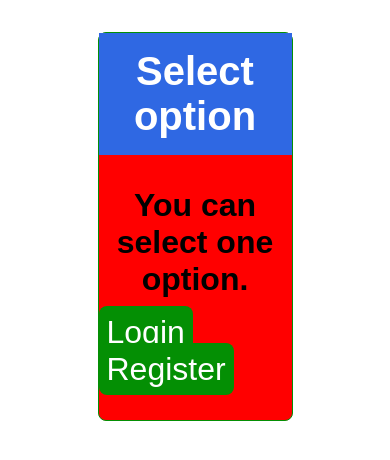
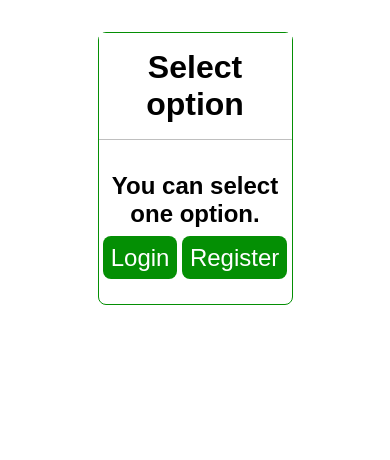
Before and after one commit to abelgmz/practice_1_web, a plain HTML site: page index.html in a window 390 px wide. Drawn offline with Linux system fonts and the light colour scheme.

Commit message:
update general mediaqueries file

```diff
--- a/css/_general-mediaqueries.scss
+++ b/css/_general-mediaqueries.scss
@@ -16,17 +16,38 @@
 }
 
 @media screen and (max-width: 768px) {
-	.card {
-		width: 50%;
-		background-color: blue;
+	body {
+		.card {
+			width: 50%;
+			background-color: blue;
+		}
 	}
 }
 
 @media screen and (max-width: 576px) {
 	body {
 		.card {
+			background-color: white;
+			header {
+				background-color: white;
+				h1 {
+					font-size: 2rem;
+				}
+			}
 			width: 50%;
-			background-color: red;
+
+			main {
+				.information {
+					p {
+						font-size: 1.5rem;
+					}
+				}
+				.buttons {
+					.button {
+						font-size: 1.5rem;
+					}
+				}
+			}
 		}
 	}
 }
--- a/css/index.scss
+++ b/css/index.scss
@@ -9,10 +9,11 @@ body {
 		header {
 			text-align: center;
 			margin-bottom: 2rem;
-			background-color: var(--color-blue);
+			border-bottom: 1px solid rgba(gray, 0.5);
+			// background-color: var(--color-blue);
 			h1 {
 				font-size: 2.5rem;
-				color: var(--color-white);
+				// color: var(--color-white);
 				padding: 1rem 0.5rem 1rem 0.5rem;
 			}
 		}
```
Also changed, not shown: css/_general-mediaqueries.css, css/index.css, 2 other files.
